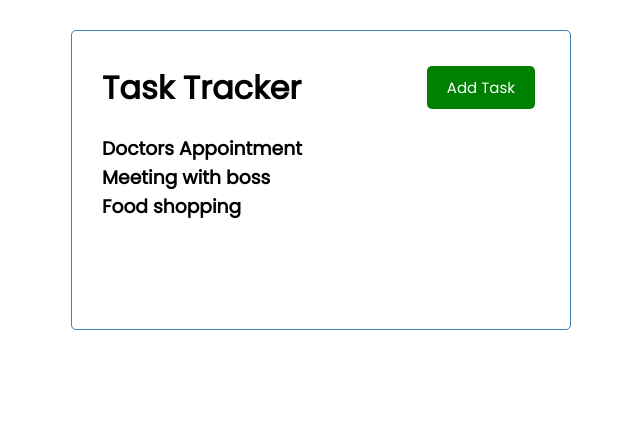
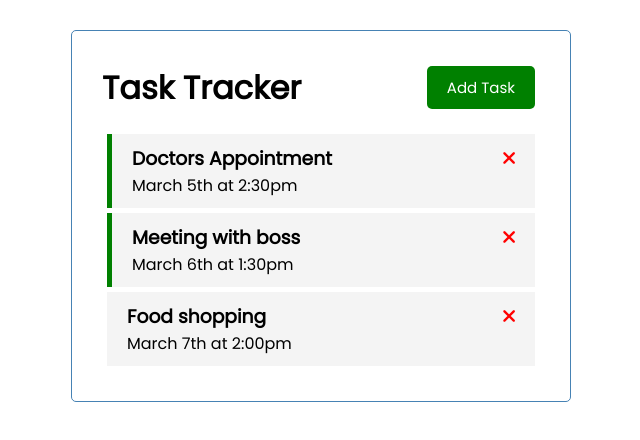
Before and after one commit to minodora-c/vue-crash-2021, a Vue app: page / in a window 1280 px wide. Shown: the top 440 px of the page, without its empty margins (319-959 px from the left). Built offline with nearby package versions, Linux system fonts and the light colour scheme.

Commit message:
Vid until 51min (emitting methods)

```diff
--- a/public/index.html
+++ b/public/index.html
@@ -4,12 +4,16 @@
     <meta charset="utf-8">
     <meta http-equiv="X-UA-Compatible" content="IE=edge">
     <meta name="viewport" content="width=device-width,initial-scale=1.0">
+    <link rel="stylesheet" href="https://cdnjs.cloudflare.com/ajax/libs/font-awesome/6.1.1/css/all.min.css"
+          integrity="sha512-KfkfwYDsLkIlwQp6LFnl8zNdLGxu9YAA1QvwINks4PhcElQSvqcyVLLD9aMhXd13uQjoXtEKNosOWaZqXgel0g=="
+          crossorigin="anonymous" referrerpolicy="no-referrer"/>
     <link rel="icon" href="<%= BASE_URL %>favicon.ico">
     <title><%= htmlWebpackPlugin.options.title %></title>
 </head>
 <body>
 <noscript>
-      <strong>We're sorry but <%= htmlWebpackPlugin.options.title %> doesn't work properly without JavaScript enabled. Please enable it to continue.</strong>
+    <strong>We're sorry but <%= htmlWebpackPlugin.options.title %> doesn't work properly without JavaScript enabled.
+        Please enable it to continue.</strong>
 </noscript>
 <div id="app"></div>
 <!-- built files will be auto injected -->
--- a/src/App.vue
+++ b/src/App.vue
@@ -1,7 +1,7 @@
 <template>
   <div class="container">
     <Header title="Task Tracker"/>
-    <Tasks :tasks="tasks" />
+    <Tasks @delete-task2="deleteTask" :tasks="tasks" />
   </div>
 
 </template>
@@ -19,6 +19,11 @@
   data() {
     return {
       tasks: []
+    }
+  },
+  methods: {
+    deleteTask(id, text) {
+      console.log("Task: " + id + " " + text);
     }
   },
   created() {
--- /dev/null
+++ b/src/components/Task.vue
@@ -0,0 +1,46 @@
+<template>
+  <div :class="[task.reminder ? 'reminder' : '', 'task']">
+    <h3>{{ task.text }}
+      <i @click="onDelete(task.id)" class="fas fa-times"></i>
+    </h3>
+    <p>{{ task.day }}</p>
+  </div>
+</template>
+
+<script>
+export default {
+  // eslint-disable-next-line vue/multi-word-component-names
+  name: "Task",
+  props: {
+    task: Object
+  },
+  methods: {
+    onDelete() {
+      this.$emit("delete-task");
+    }
+  }
+}
+</script>
+
+<style scope>
+.fas {
+  color: red;
+}
+
+.task {
+  background: #f4f4f4;
+  margin: 5px;
+  padding: 10px 20px;
+  cursor: pointer;
+}
+
+.task.reminder {
+  border-left: 5px solid green;
+}
+
+.task h3 {
+  display: flex;
+  align-items: center;
+  justify-content: space-between;
+}
+</style>
--- a/src/components/Tasks.vue
+++ b/src/components/Tasks.vue
@@ -1,15 +1,26 @@
 <template>
   <div :key="task.id" v-for="task in tasks">
+    <Task @delete-task="$emit('delete-task2', task.id, 'mino')" :task="task"/>
+
+    <!-- without Task component
     <h3>{{ task.text }}</h3>
+    <p>{{ task.day}}</p>
+    -->
   </div>
 </template>
 
 <script>
+import Task from "./Task"
+
 export default {
   // eslint-disable-next-line vue/multi-word-component-names
   name: "Tasks",
   props: {
     tasks: Array
-  }
+  },
+  components: {
+    Task
+  },
+  emits: ["delete-task2"]
 }
 </script>
```
Lines whose indentation alone changed are shown as unchanged.
